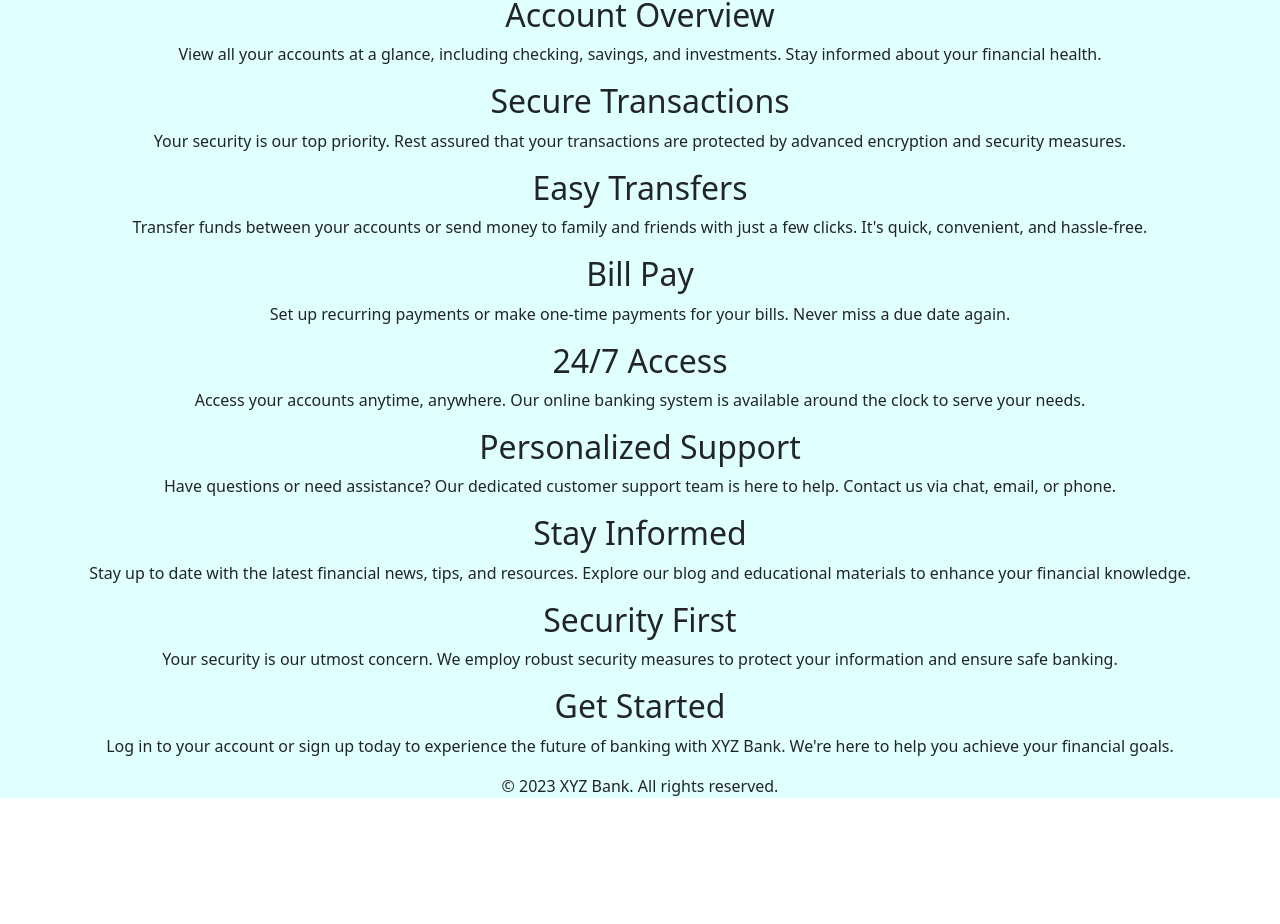
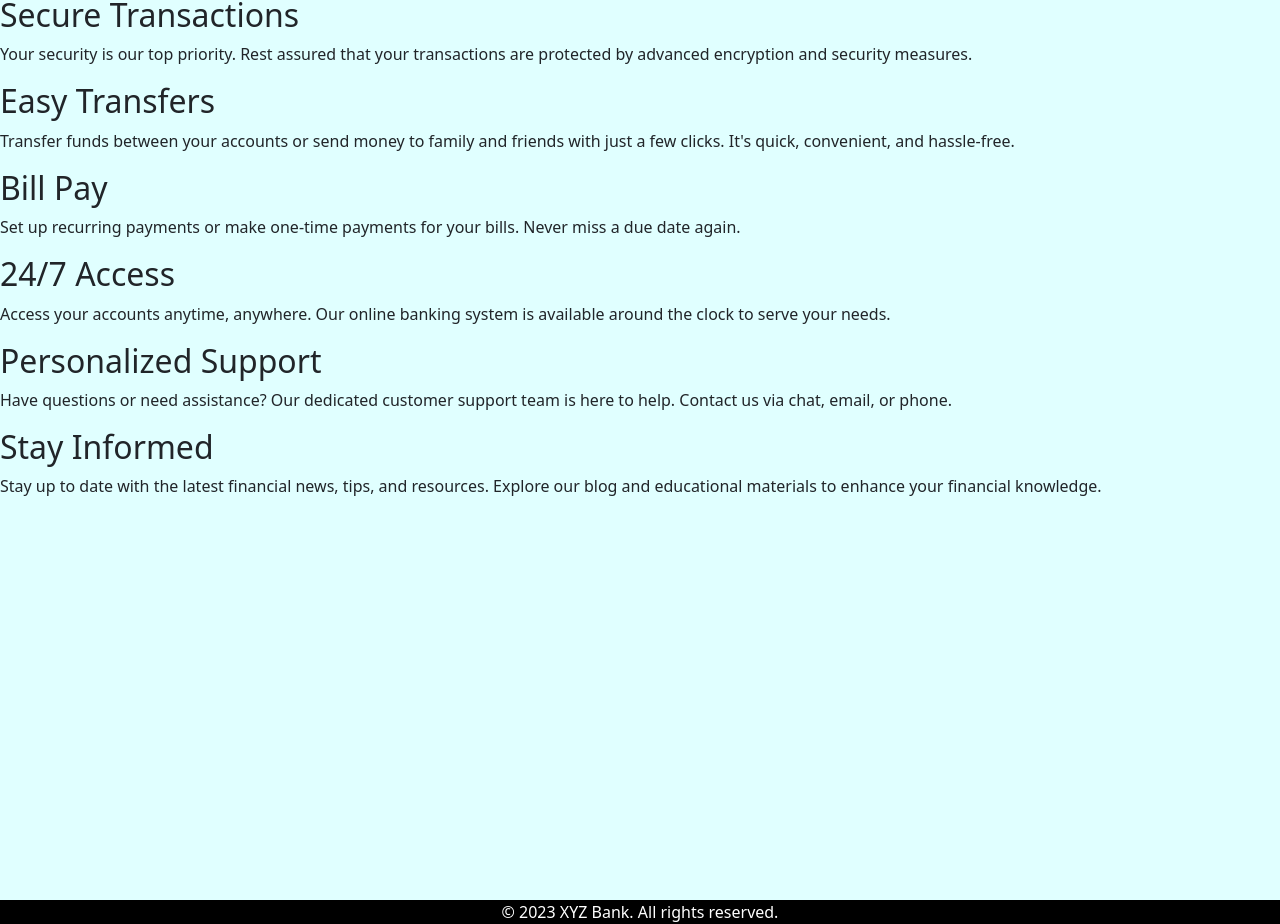
Before and after one commit to JoeG67/Banking-System, a React (Create React App) app: page /home in a window 1280 px wide. Shown: the part 114-1038 px from the top of the page. Before the commit the page ends 928 px from the top, so only its background shows below. Built offline with nearby package versions, Linux system fonts and the light colour scheme.

Commit message:
Made account.jsx and imports for header and footer

```diff
--- a/package.json
+++ b/package.json
@@ -7,10 +7,12 @@
     "@testing-library/react": "^13.4.0",
     "@testing-library/user-event": "^13.5.0",
     "bootstrap": "^5.3.2",
+    "gatsby-plugin-react-helmet": "^6.12.0",
     "react": "^18.2.0",
     "react-bootstrap": "^2.8.0",
     "react-bootstrap-validation": "^0.1.11",
     "react-dom": "^18.2.0",
+    "react-helmet-async": "^1.3.0",
     "react-router-dom": "^6.16.0",
     "react-scripts": "5.0.1",
     "web-vitals": "^2.1.4"
--- a/src/Account.jsx
+++ b/src/Account.jsx
@@ -0,0 +1,39 @@
+import React, { useState } from "react";
+import {Helmet} from "react-helmet";
+import "./App.scss";
+import Footer from './Footer';
+import Navbar from './Navbar';
+import 'bootstrap/dist/css/bootstrap.css';
+
+import 'bootstrap/dist/css/bootstrap.css';
+
+const handleLogout = () => {
+  // Perform logout logic (e.g., clearing authentication tokens)
+  // Redirect to the login page or perform any other desired action
+  // For this example, we'll simply navigate back to the login page
+  // You should replace this with your actual logout logic
+  // You may also use useHistory for navigation
+  window.location.href = '/'; // Redirect to the login page
+};
+
+function Home() {
+    return(
+      <div class ="account">
+        <Helmet>
+        <meta name="viewport" content="width=device-width, initial-scale=1, user-scalable=no, shrink-to-fit=no, viewport-fit=cover"/>
+        </Helmet>
+        <Navbar />
+      <div class="content">
+      <header>
+        <h1 class="fw-bold">Account Details</h1>
+    </header>
+        <section id="account-overview">
+            <h2>Account Overview</h2>
+            <p>View all your accounts at a glance, including checking, savings, and investments. Stay informed about your financial health.</p>
+        </section>
+        </div>
+        <Footer />
+    </div>
+  );
+}
+export default Home;
--- a/src/App.scss
+++ b/src/App.scss
@@ -1,3 +1,10 @@
+*{
+  margin: 0;
+  padding: 0;
+  box-sizing: border-box; // not neccesary
+ }
+
+
 .app {
   font-family: sans-serif;
   display: flex;
@@ -5,9 +12,14 @@
   justify-content: center;
   flex-direction: column;
   gap: 20px;
-  height: 100vh;
+  height: 100%;
+  min-height: 100vh;
   font-family: Cambria, Cochin, Georgia, Times, "Times New Roman", serif;
   background-color: lightcyan;
+}
+
+html{
+    min-height: calc(100vh - 40px);
 }
 
 // input[type="text"],
@@ -54,6 +66,12 @@ Button{
 
 }
 
+p{
+  margin-bottom: 0;
+}
+h1{
+  text-align: center;
+}
 .list-container {
   display: flex;
 }
@@ -110,12 +128,23 @@ ul {
   padding: 0;
 }
 
+.content{
+  background-color: lightcyan;
+  min-height: 120vh;
+}
 
+footer {
+  text-align: center;
+  background-color: black;
+  color: white;
+position: bottom;
+}
 
+.account{
+  min-height: 100vh;
 
-
-.content{
-  text-align: center;
-  justify-content: center;
-  background-color: lightcyan;
+  &::after {
+    content: "";
+    display: block;
+  }
 }
--- /dev/null
+++ b/src/Footer.jsx
@@ -0,0 +1,10 @@
+import React from 'react';
+import "./App.scss";
+function Footer() {
+  return(
+      <footer>
+        &copy; 2023 XYZ Bank. All rights reserved.
+    </footer>
+  );
+};
+export default Footer;
--- a/src/Home.jsx
+++ b/src/Home.jsx
@@ -1,12 +1,8 @@
 import React, { useState } from "react";
-import Button from 'react-bootstrap/Button';
-import Container from 'react-bootstrap/Container';
-import Nav from 'react-bootstrap/Nav';
-import Navbar from 'react-bootstrap/Navbar';
-import NavDropdown from 'react-bootstrap/NavDropdown';
-import ReactDOM from "react-dom";
-import { Link } from 'react-router-dom'; // Import Link for navigation
+import {Helmet} from "react-helmet";
 import "./App.scss";
+import Footer from './Footer';
+import Navbar from './Navbar';
 import 'bootstrap/dist/css/bootstrap.css';
 
 const handleLogout = () => {
@@ -20,35 +16,15 @@ const handleLogout = () => {
 
 function Home() {
     return(
-      <div>
-      <nav class="navbar navbar-expand-lg justify-content-center">
-        <ul class="mb-0">
-          <li>
-            <Link to="/home">Home</Link>
-          </li>
-          <li>
-            <Link to="/account">Account</Link>
-          </li>
-          <li>
-            <Link to="/dashboard">Settings</Link>
-          </li>
-          <li>
-          <Link to="/"><Button variant="info" class="btn btn-info text-white fw-bold">Logout</Button></Link>
-          </li>
-        </ul>
-      </nav>
-
-
+      <div class="home">
+        <Helmet>
+        <meta name="viewport" content="width=device-width, initial-scale=1, user-scalable=no, shrink-to-fit=no, viewport-fit=cover"/>
+        </Helmet>
+        <Navbar />
       <div class="content">
       <header>
         <h1 class="fw-bold">Welcome to XYZ Bank</h1>
     </header>
-    <main>
-        <section id="account-overview">
-            <h2>Account Overview</h2>
-            <p>View all your accounts at a glance, including checking, savings, and investments. Stay informed about your financial health.</p>
-        </section>
-
         <section id="secure-transactions">
             <h2>Secure Transactions</h2>
             <p>Your security is our top priority. Rest assured that your transactions are protected by advanced encryption and security measures.</p>
@@ -78,22 +54,10 @@ function Home() {
             <h2>Stay Informed</h2>
             <p>Stay up to date with the latest financial news, tips, and resources. Explore our blog and educational materials to enhance your financial knowledge.</p>
         </section>
+        </div>
+        <Footer />
+    </div>
 
-        <section>
-            <h2>Security First</h2>
-            <p>Your security is our utmost concern. We employ robust security measures to protect your information and ensure safe banking.</p>
-        </section>
-
-        <section>
-            <h2>Get Started</h2>
-            <p>Log in to your account or sign up today to experience the future of banking with XYZ Bank. We're here to help you achieve your financial goals.</p>
-        </section>
-        <footer>
-        <p>&copy; 2023 XYZ Bank. All rights reserved.</p>
-    </footer>
-    </main>
-      </div>
-    </div>
   );
 }
 export default Home;
--- /dev/null
+++ b/src/Navbar.jsx
@@ -0,0 +1,30 @@
+import React from 'react';
+import Container from 'react-bootstrap/Container';
+import Nav from 'react-bootstrap/Nav';
+import NavDropdown from 'react-bootstrap/NavDropdown';
+import ReactDOM from "react-dom";
+import Button from 'react-bootstrap/Button';
+import { Link } from 'react-router-dom'; // Import Link for navigation
+import "./App.scss";
+
+function Navbar() {
+  return(
+    <nav class="navbar navbar-expand-lg justify-content-center">
+    <ul class="mb-0">
+      <li>
+        <Link to="/home">Home</Link>
+      </li>
+      <li>
+        <Link to="/account">Account</Link>
+      </li>
+      <li>
+        <Link to="/dashboard">Settings</Link>
+      </li>
+      <li>
+      <Link to="/"><Button variant="info" class="btn btn-info text-white fw-bold">Logout</Button></Link>
+      </li>
+    </ul>
+  </nav>
+  );
+};
+export default Navbar;
```
Also changed, not shown: 1 other file (tests, documents, lock files or other folders).
